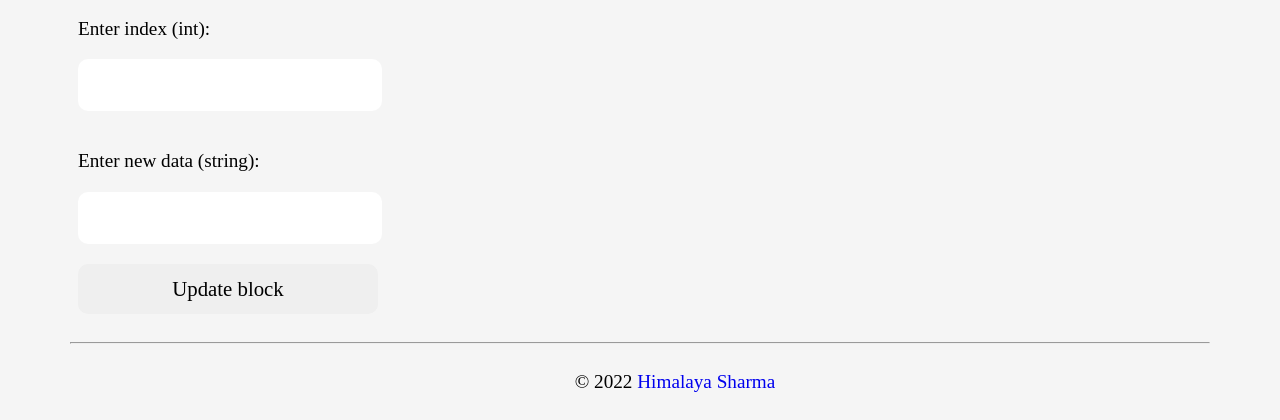
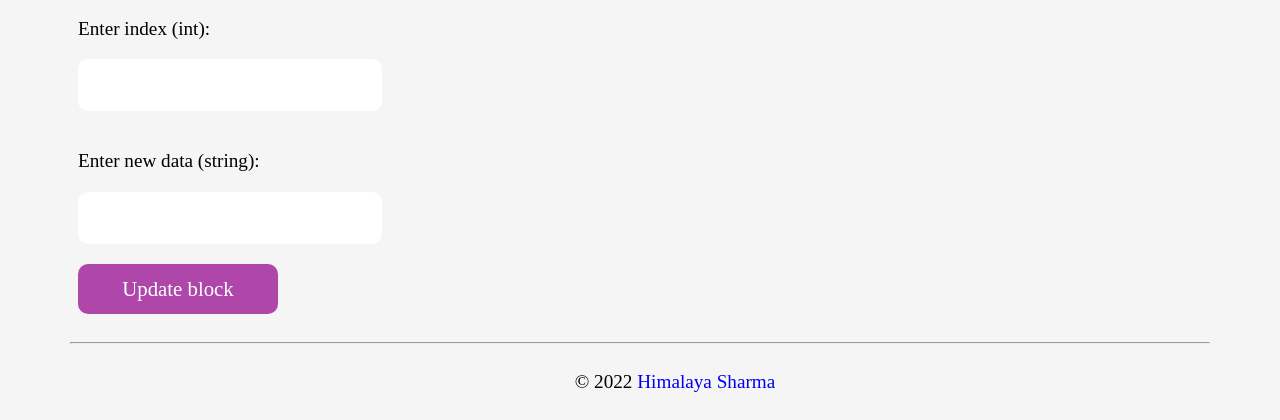
Before and after one commit to himalayasharma/elementary-blockchain, a Flask app: page / in a window 1280 px wide. Shown: the part 816-1236 px from the top of the page. Run offline with Flask 2, Linux system fonts and the light colour scheme.

Commit message:
Add style to update button

```diff
--- a/static/css/main.css
+++ b/static/css/main.css
@@ -56,6 +56,18 @@ h2 {
     background-color: #f487d2;
 }
 
+#update_block {
+    background-color: #af47ab;
+    border:  none;
+    width:  200px;
+    color: white;
+	margin-left: 70px;
+}
+
+#update_block:hover {
+    background-color: #f487d2;
+}
+
 hr {
 	display: block;
 	margin-left: auto;
```
